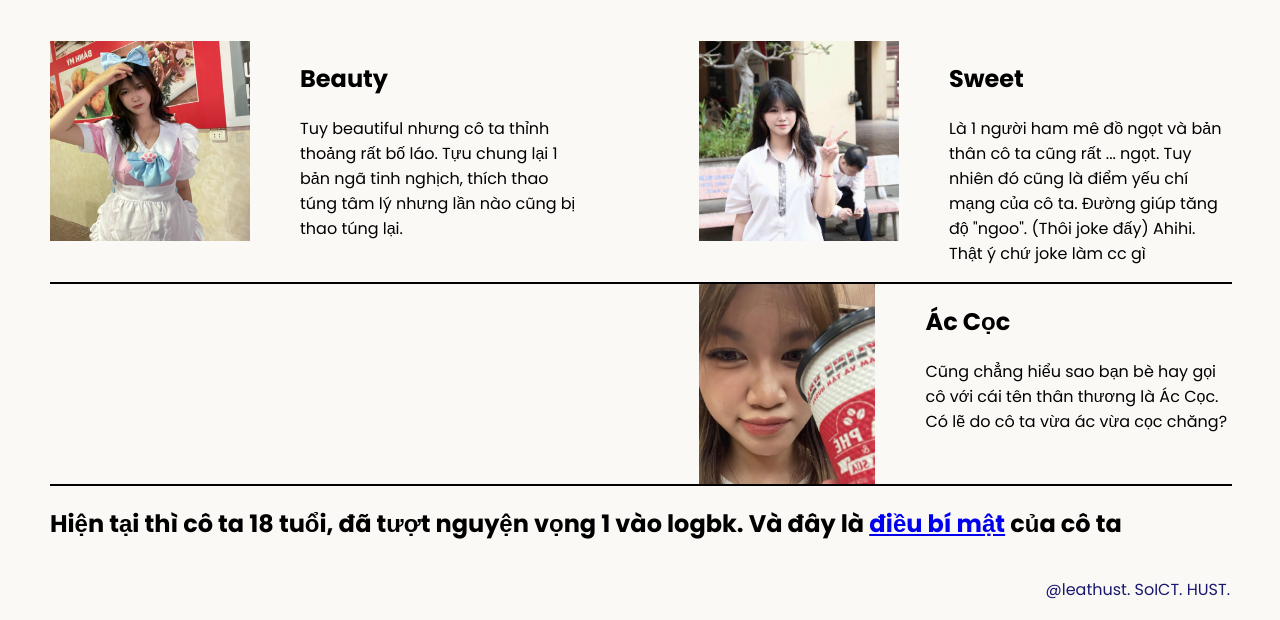
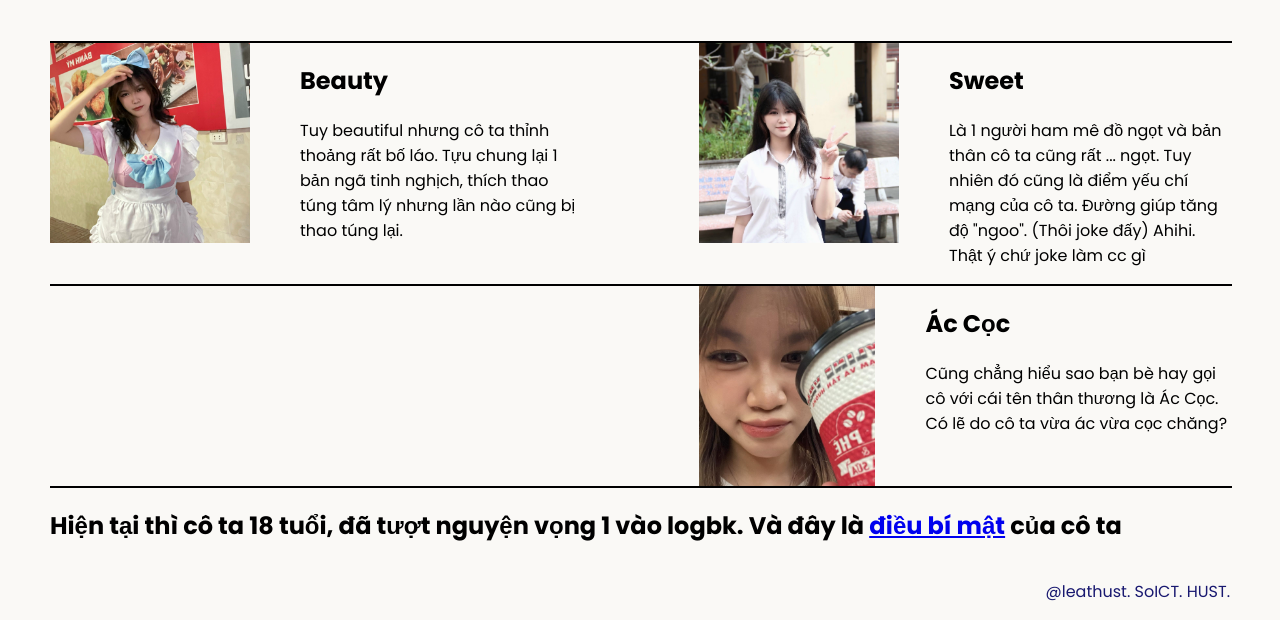
Before and after one commit to leathust/Ngoc_Thuong, a plain HTML site: page index.html in a window 1280 px wide. Shown: the part 356-976 px from the top of the page. Drawn offline with Linux system fonts and the light colour scheme.

Commit message:
Update index.html

```diff
--- a/index.html
+++ b/index.html
@@ -17,6 +17,9 @@
 <body>
   <div class="main">
     <h1>Ngọc Thương <span class="creative">là một cô gái</span> <br />...</h1>
+
+    <hr style="border: 1px solid black; width: 100%; margin: auto;">
+
     <div class="left card"><img class="tile-image" src="./public/assets/images/nt1.jpg" alt="hand and flower in water">
       <h2 class="card-title">Beauty</h2>
       <p class="card-text">Tuy beautiful nhưng cô ta thỉnh thoảng rất bố láo. Tựu chung lại 1 bản ngã tinh nghịch, thích thao túng tâm lý nhưng lần nào cũng bị thao túng lại.</p>
```
